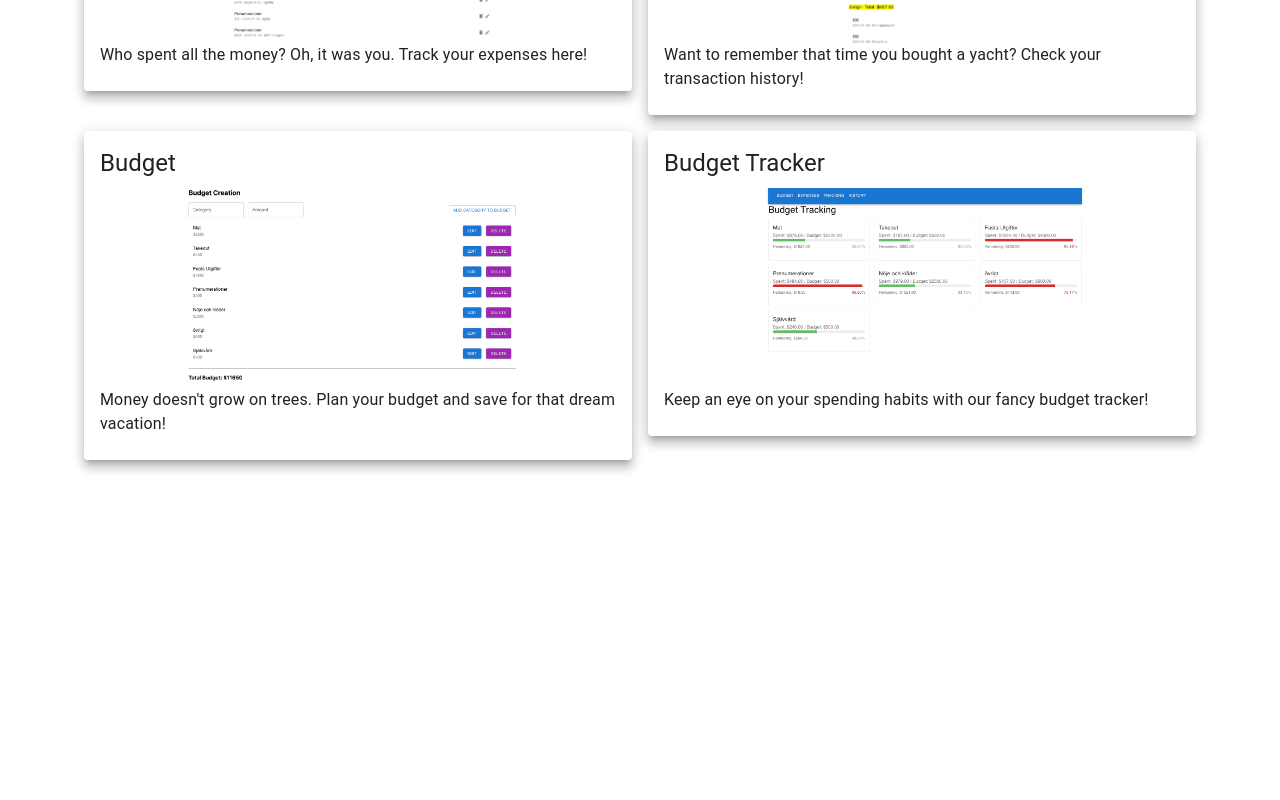
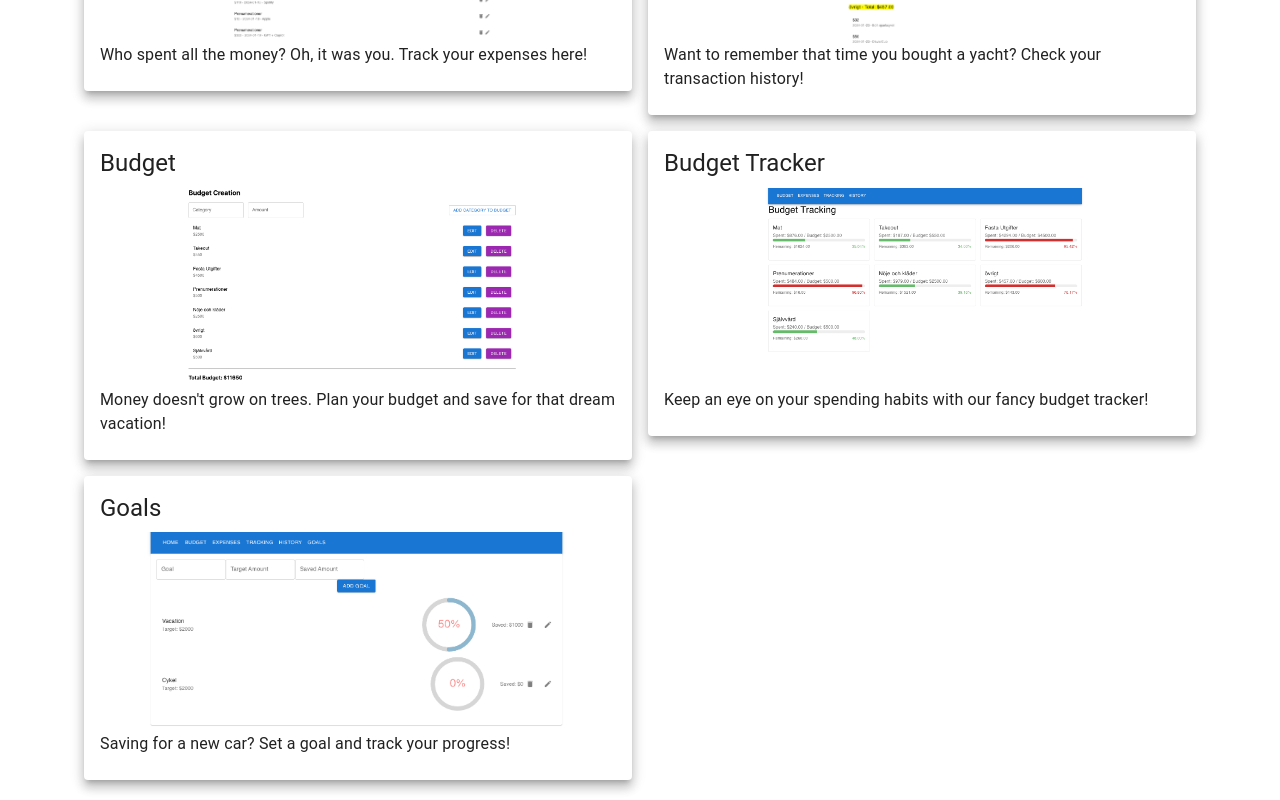
Before and after one commit to CarlBedrot/ExpensesBaby, a React (Create React App) app: page / in a window 1280 px wide. Shown: the part 339-1139 px from the top of the page. Before the commit the page ends 819 px from the top, so only its background shows below. Built offline with nearby package versions, Linux system fonts and the light colour scheme.

Commit message:
small improvements

```diff
--- a/src/components/GoalsComponent.js
+++ b/src/components/GoalsComponent.js
@@ -23,6 +23,7 @@ import Alert from '@mui/material/Alert';
 import { CircularProgressbar, buildStyles } from 'react-circular-progressbar';
 import 'react-circular-progressbar/dist/styles.css';
 import {motion } from 'framer-motion';
+import Grid from '@mui/material/Grid';
 
 
 const GoalsContext = createContext();
@@ -105,14 +106,23 @@ function GoalInputForm() {
     return (
         <Card>
             <CardContent>
-                <TextField label="Goal" value={newGoal} onChange={e => setNewGoal(e.target.value)} />
-                <TextField label="Target Amount" value={newTargetAmount} onChange={e => setNewTargetAmount(e.target.value)} type="number" />
+                <Grid container spacing={3}>
+                    <Grid item xs={12} sm={4}>
+                        <TextField label="Goal" value={newGoal} onChange={e => setNewGoal(e.target.value)} fullWidth />
+                    </Grid>
+                    <Grid item xs={12} sm={4}>
+                        <TextField label="Target Amount" value={newTargetAmount} onChange={e => setNewTargetAmount(e.target.value)} type="number" fullWidth />
+                    </Grid>
+                    <Grid item xs={12} sm={4}>
                         <TextField
                             label="Saved Amount"
                             value={newSavedAmount}
                             onChange={e => setNewSavedAmount(e.target.value)}
                             type="number"
+                            fullWidth
                         />
+                    </Grid>
+                    <Grid item xs={12}>
                         <motion.div
                             whileHover={{ scale: 1.1 }}
                             whileTap={{ scale: 0.9 }}
@@ -122,6 +132,8 @@ function GoalInputForm() {
                                 {editMode ? 'Update' : 'Add'} Goal
                             </Button>
                         </motion.div>
+                    </Grid>
+                </Grid>
                 <List>
                     {goals.map((goal, index) => (
                         <motion.div
--- a/src/components/HomePage.js
+++ b/src/components/HomePage.js
@@ -4,6 +4,7 @@ import TransactionHistory from '../images/TransactionHistory.png';
 import Expenses from '../images/Expenses.png';
 import Budget from '../images/Budget.png';
 import BudgetTracker from '../images/BudgetTracker.png';
+import Goals from '../images/Goals.png';
 
 const HomePage = () => {
     return (
@@ -76,6 +77,23 @@ const HomePage = () => {
                     </CardContent>
                 </Card>
             </Grid>
+            <Grid item xs={12} sm={6}>
+                <Card raised>
+                    <CardContent>
+                        <Typography variant="h5" gutterBottom>Goals</Typography>
+                        <CardMedia
+                            component="img"
+                            image={Goals}
+                            alt="Goals Tracker Screenshot"
+                            style={{ height: '200px', objectFit: 'contain' }}
+                            sx={{ transition: 'transform 0.15s ease-in-out', '&:hover': { transform: 'scale(1.25)' } }}
+                        />
+                        <Typography variant="body1">
+                            Saving for a new car? Set a goal and track your progress!
+                        </Typography>
+                    </CardContent>
+                </Card>
+            </Grid>
         </Grid>
     );
 };
```
Also changed, not shown: src/images/Goals.png (added). Lines whose indentation alone changed are shown as unchanged.
